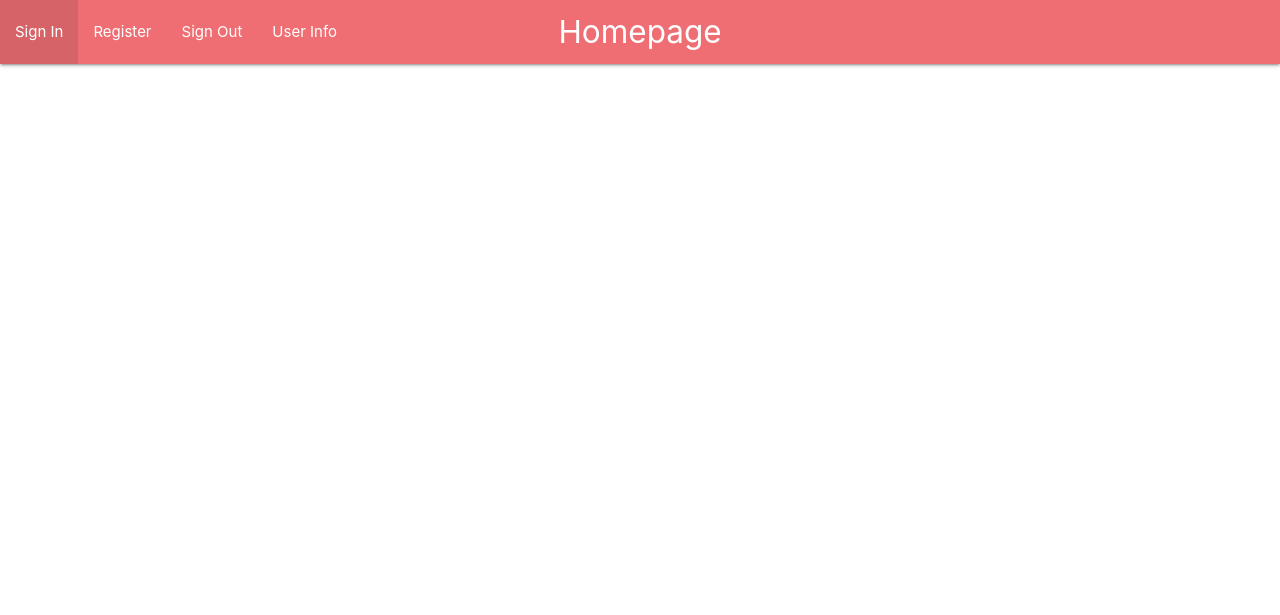
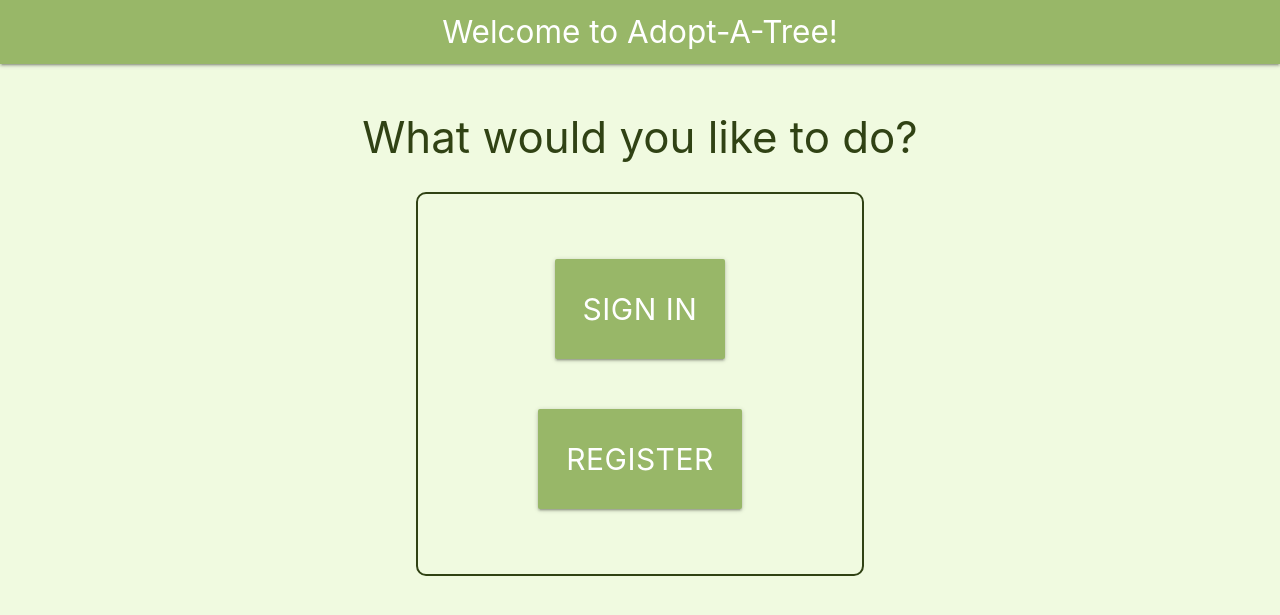
Before and after one commit to bnguyen12/INFO441-Final, a Django app: page / in a window 1280 px wide. Shown: the top 615 px of the page. Run offline with Django 3.2, Linux system fonts and the light colour scheme.

Commit message:
Add CSS to index.html

```diff
--- /dev/null
+++ b/treesite/assets/styles.css
@@ -0,0 +1,35 @@
+.nav-wrapper {
+    background-color: #98B768;
+}
+
+html {
+    background-color: rgb(240, 250, 224);
+}
+
+header {
+    color: #304214;
+    text-align: center;
+    margin-top: 50px;
+}
+
+#signInRegisterBox {
+    text-align: center;
+    border: 2px solid #304214;
+    border-radius: 10px;
+    padding: 40px;
+    margin: 0 auto;
+    width: 35%;
+    margin-top: 30px;
+}
+
+.btn-large {
+    background-color: #98B768;
+    font-size: 30px;
+    line-height: 100px;
+    height: 100px;
+    margin: 25px;
+}
+
+.btn-large:hover {
+    background-color: #304214;
+}
--- a/treesite/templates/main/index.html
+++ b/treesite/templates/main/index.html
@@ -1,3 +1,4 @@
+{% load static from staticfiles %}
 <!DOCTYPE html>
 <html>
     <head>
@@ -6,20 +7,30 @@
 
         <!-- Compiled and minified CSS -->
         <link rel="stylesheet" href="https://cdnjs.cloudflare.com/ajax/libs/materialize/1.0.0/css/materialize.min.css">
+        <link rel="stylesheet" href="{% static 'styles.css' %}"
     </head>
     <body>
         <nav>
             <div class="nav-wrapper">
-            <a href="#!" class="brand-logo center">Homepage</a>
-            <ul class="left hide-on-med-and-down">
-                <li><a href="auth/signin">Sign In</a></li>
-                <li><a href="auth/register"> Register</a></li>
-                <li><a href="auth/signout">Sign Out</a></li>
-                <li><a href="main/users/6">User Info</a></li>
-            </ul>
+                <a href="#!" class="brand-logo center">Welcome to Adopt-A-Tree!</a>
+                {% comment %} <ul class="left hide-on-med-and-down">
+                    <li><a href="auth/signin">Sign In</a></li>
+                    <li><a href="auth/register"> Register</a></li>
+                    <li><a href="auth/signout">Sign Out</a></li>
+                    <li><a href="main/users/6">User Info</a></li>
+                </ul> {% endcomment %}
             </div>
         </nav>
 
+        <div>
+            <header>
+                <h3>What would you like to do?</h3>
+            </header>
+            <div id="signInRegisterBox">
+                <a class="btn-large" href="auth/signin">Sign In</a>
+                <a class="btn-large" href="auth/register"> Register</a>
+            </div>
+        </div>
         <!-- Compiled and minified JavaScript -->
         <script src="https://cdnjs.cloudflare.com/ajax/libs/materialize/1.0.0/js/materialize.min.js"></script>
     </body>
--- a/treesite/treesite/settings.py
+++ b/treesite/treesite/settings.py
@@ -120,3 +120,6 @@ USE_TZ = True
 # https://docs.djangoproject.com/en/2.2/howto/static-files/
 
 STATIC_URL = '/static/'
+STATICFILES_DIRS = (
+    os.path.join(BASE_DIR, 'assets'),
+)
```
Also changed, not shown: treesite/db.sqlite3.
